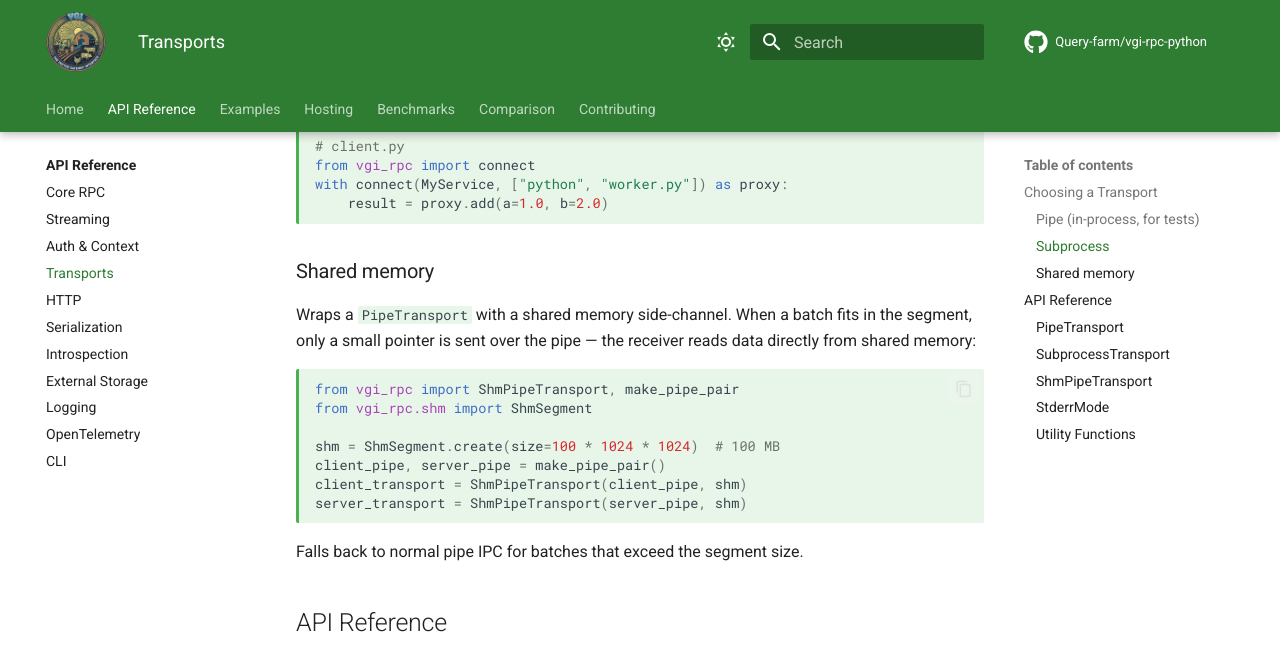
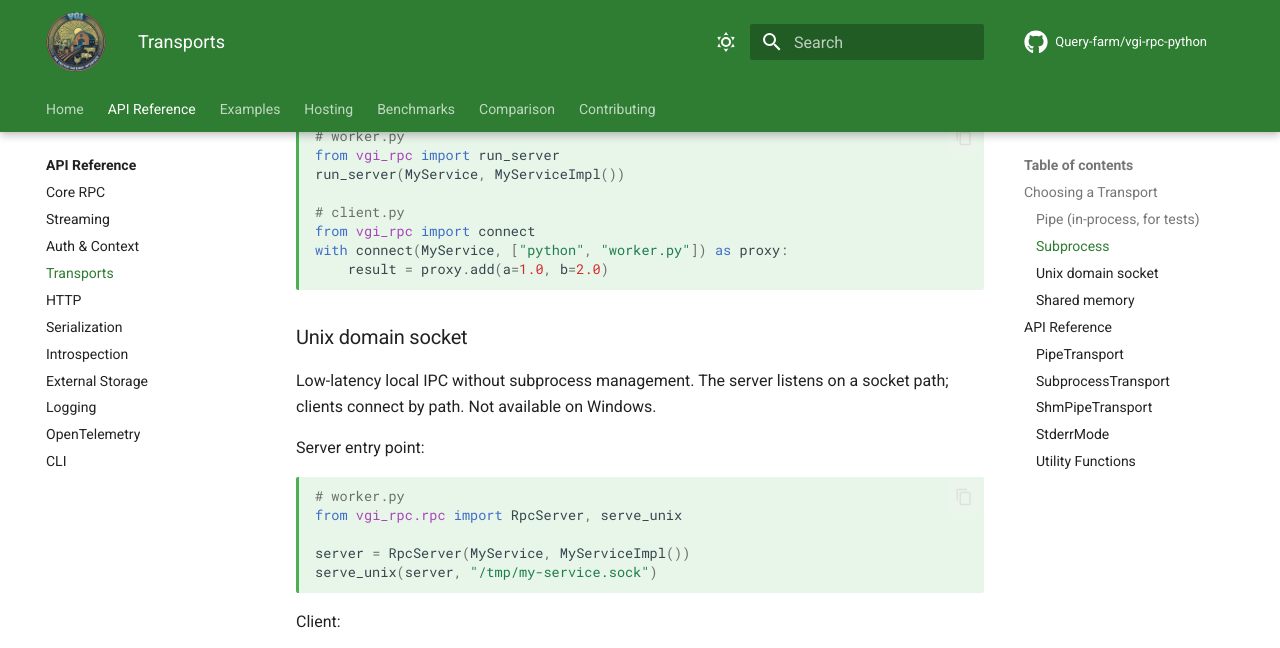
Before and after one commit to Query-farm/vgi-rpc-python, an MkDocs documentation site: the page built from docs/api/transports.md, in a window 1280 px wide and 1400 px high, scrolled down 934 px. Shown: the top 648 px of the window. Built offline with MkDocs 1.6.1 and Material for MkDocs 9.7.7, drawn with Linux system fonts in a browser that asks for light colours; comment, search, counter and statistics services are not loaded; some of the changed text lies outside the part shown.

Commit message:
Add Unix domain socket transport to docs
Add usage examples for serve_unix, unix_connect, and serve_unix_pipe
with threaded mode. Add API reference entries for all three functions.

Co-Authored-By: Claude Opus 4.6 <noreply@anthropic.com>

````diff
--- a/docs/api/transports.md
+++ b/docs/api/transports.md
@@ -8,6 +8,7 @@ All transports implement the `RpcTransport` protocol (a readable + writable byte
 |---|---|---|---|
 | `serve_pipe` | Tests, demos, embedded | Lowest (in-process) | One line |
 | `connect` / `SubprocessTransport` | Isolated workers, CLI tools | Low (stdin/stdout) | Spawn a child process |
+| `serve_unix` / `unix_connect` | Local IPC, long-lived services | Low (Unix socket) | Socket path |
 | `ShmPipeTransport` | Co-located processes, large batches | Lowest (zero-copy) | Shared memory segment |
 | `http_connect` / `make_wsgi_app` | Network services, browser clients | Higher (HTTP) | WSGI server + client |
 
@@ -31,6 +32,44 @@ run_server(MyService, MyServiceImpl())
 from vgi_rpc import connect
 with connect(MyService, ["python", "worker.py"]) as proxy:
     result = proxy.add(a=1.0, b=2.0)
+```
+
+### Unix domain socket
+
+Low-latency local IPC without subprocess management. The server listens on a socket path; clients connect by path. Not available on Windows.
+
+Server entry point:
+
+```python
+# worker.py
+from vgi_rpc.rpc import RpcServer, serve_unix
+
+server = RpcServer(MyService, MyServiceImpl())
+serve_unix(server, "/tmp/my-service.sock")
+```
+
+Client:
+
+```python
+from vgi_rpc.rpc import unix_connect
+
+with unix_connect(MyService, "/tmp/my-service.sock") as proxy:
+    result = proxy.add(a=1.0, b=2.0)
+```
+
+For in-process testing, `serve_unix_pipe` starts the server on a background thread with an auto-generated socket path:
+
+```python
+from vgi_rpc.rpc import serve_unix_pipe
+
+with serve_unix_pipe(MyService, MyServiceImpl()) as proxy:
+    result = proxy.add(a=1.0, b=2.0)
+```
+
+Use `threaded=True` on `serve_unix` to handle multiple concurrent clients (each connection gets its own thread):
+
+```python
+serve_unix(server, "/tmp/my-service.sock", threaded=True)
 ```
 
 ### Shared memory
@@ -72,3 +111,9 @@ Falls back to normal pipe IPC for batches that exceed the segment size.
 ::: vgi_rpc.rpc.make_pipe_pair
 
 ::: vgi_rpc.rpc.serve_stdio
+
+::: vgi_rpc.rpc.serve_unix
+
+::: vgi_rpc.rpc.unix_connect
+
+::: vgi_rpc.rpc.serve_unix_pipe
````
